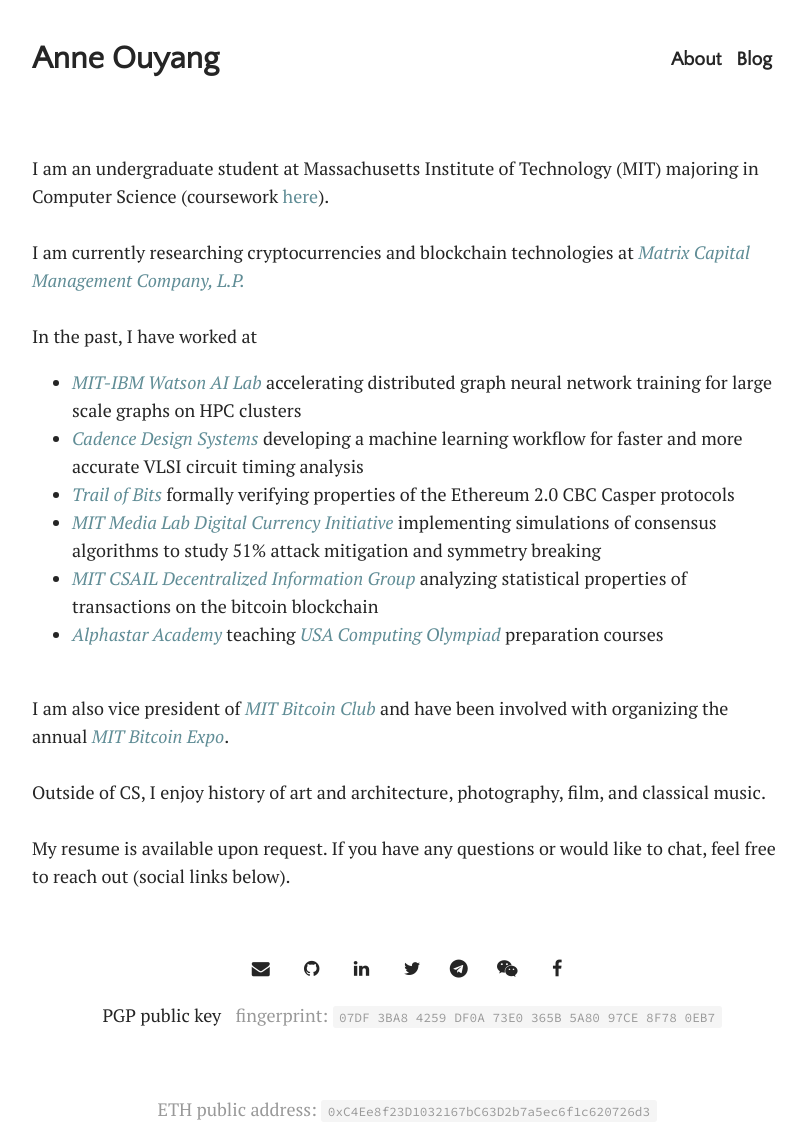
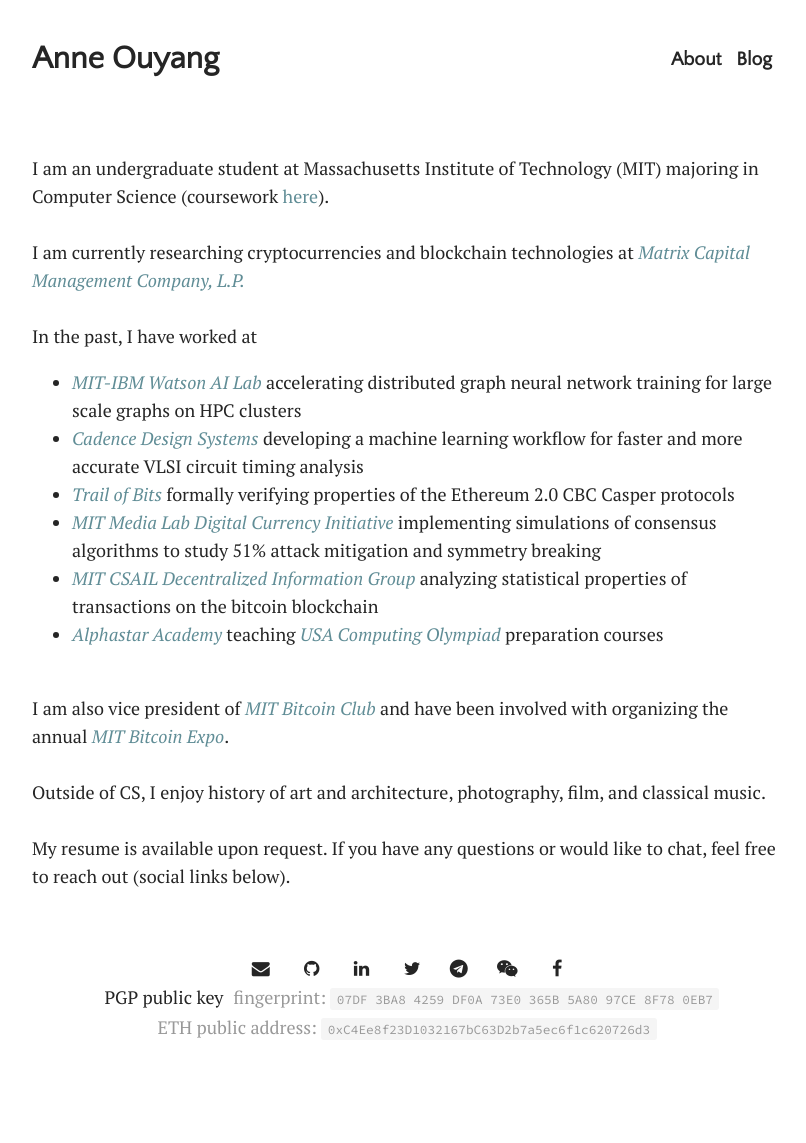
Before and after one commit to anneouyang/anneouyang.github.io, a Jekyll site: the page built from index.html, in a window 1280 px wide. Shown: the whole page, without its empty margins (233-1039 px from the left). Built offline with Jekyll 4.4.1, drawn with Linux system fonts in a browser that asks for light colours; some web fonts are replaced; the list of posts is cut into pages by our own code; after the commit the page ends 1059 px from its top, so only the background shows below that.

Commit message:
Add eth address and fix footer

```diff
--- a/_includes/footer.html
+++ b/_includes/footer.html
@@ -2,6 +2,6 @@
   {% include social-icons.html %}
 <!--   <div class="post-date"><a href="{{ site.github.url }}/menu/about.html">{{ site.title }} | {{ site.description }} by {{ site.author }}</a></div> -->
   <br>
-  <p><a href="{{ site.github.url }}/publickey">PGP public key</a> fingerprint: <code>07DF 3BA8 4259 DF0A 73E0  365B 5A80 97CE 8F78 0EB7</code></p> <br>
-  <p>ETH public address: <code>0xC4Ee8f23D1032167bC63D2b7a5ec6f1c620726d3</code></p>
+  <a href="{{ site.github.url }}/publickey" class="orgs" style="font-style: normal;" target="_blank">PGP public key</a>fingerprint: <code>07DF 3BA8 4259 DF0A 73E0 365B 5A80 97CE 8F78 0EB7</code> <br>
+  ETH public address: <code>0xC4Ee8f23D1032167bC63D2b7a5ec6f1c620726d3</code>
 </footer>
```
